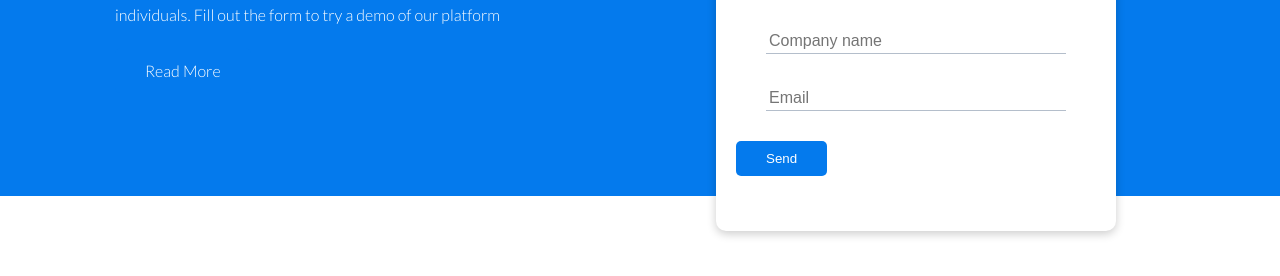
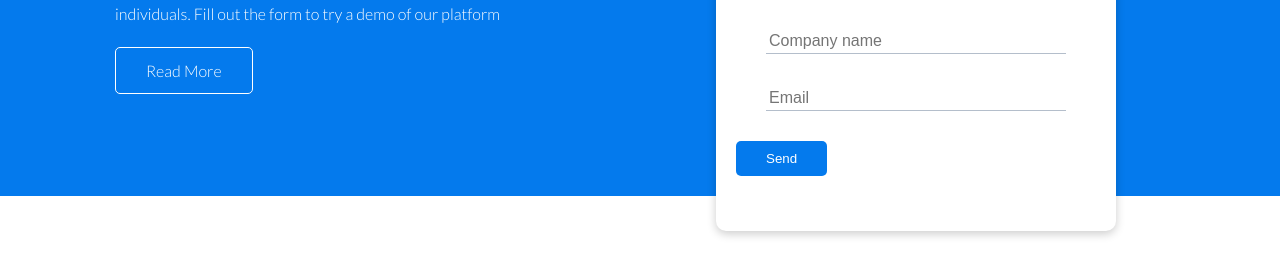
Before and after one commit to EugenePetrovsky/Hosting-Website, a plain HTML site: page index.html in a window 1280 px wide. Shown: the part 274-550 px from the top of the page. Drawn offline with Linux system fonts and the light colour scheme.

Commit message:
Update index.html

```diff
--- a/index.html
+++ b/index.html
@@ -29,7 +29,7 @@
     <div class="showcase-text">
         <h1>Easier Deployment</h1>
         <p>Deploy web apps of all kinds, from large scale enterprise APIs to static websites for individuals. Fill out the form to try a demo of our platform</p>
-        <a href="features.html" class="btn btn-ounline">Read More</a>
+        <a href="features.html" class="btn btn-outline">Read More</a>
     </div>
 
     <div class="showcase-form card">
```
